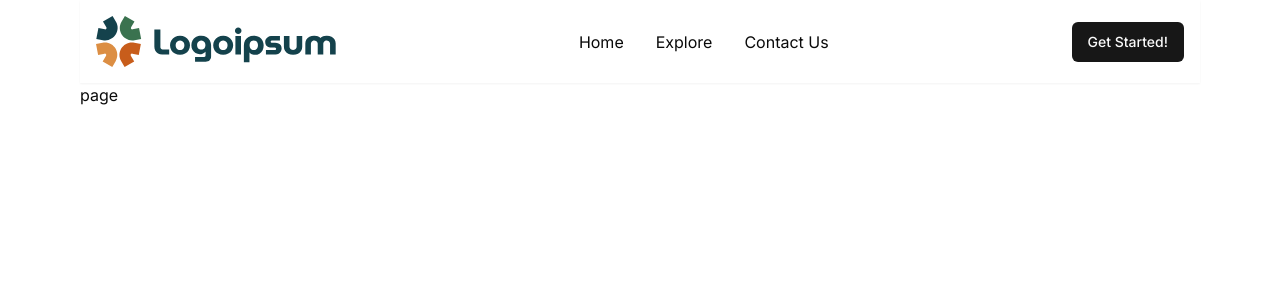
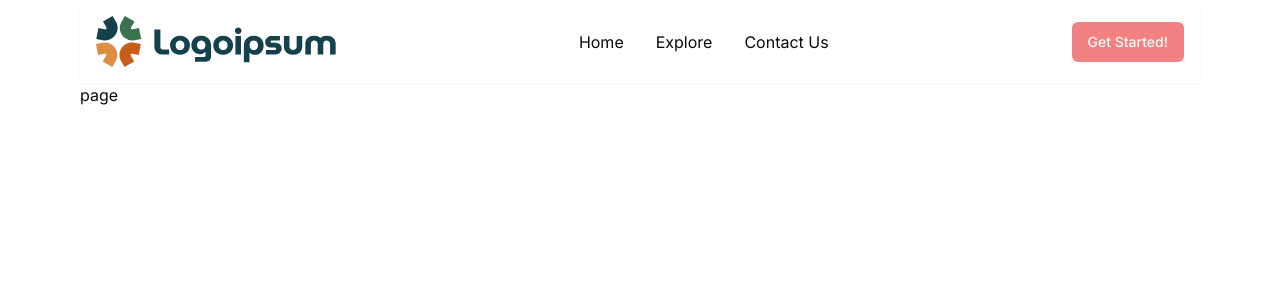
Before and after one commit to phoebehala/p240306_appointment_web_app, a Next.js app: page / in a window 1280 px wide. Shown: the top 300 px of the page. Built offline with nearby package versions, Linux system fonts and the light colour scheme.

Commit message:
Update primary color

```diff
--- a/tailwind.config.js
+++ b/tailwind.config.js
@@ -24,7 +24,8 @@ module.exports = {
         background: "hsl(var(--background))",
         foreground: "hsl(var(--foreground))",
         primary: {
-          DEFAULT: "hsl(var(--primary))",
+          //DEFAULT: "hsl(var(--primary))",
+          DEFAULT: "#F38181",
           foreground: "hsl(var(--primary-foreground))",
         },
         secondary: {
```
